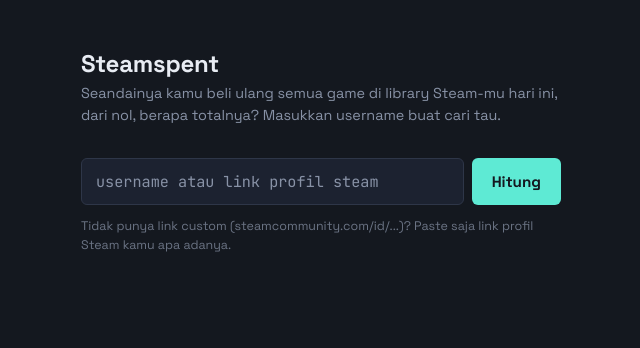
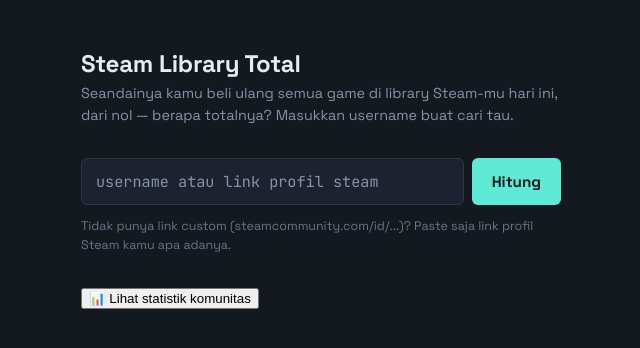
Before and after one commit to anubluskrin/SteamSpent, a React (Vite) app in the folder frontend/: page / in a window 1280 px wide. Shown: the top 348 px of the page, without its empty margins (319-959 px from the left). Built offline with nearby package versions, Linux system fonts and the light colour scheme; no server answers.

Commit message:
update app.jsx

```diff
--- a/frontend/src/App.jsx
+++ b/frontend/src/App.jsx
@@ -2,12 +2,14 @@
 import SearchForm from "./components/SearchForm.jsx";
 import Receipt from "./components/Receipt.jsx";
 import LoadingReceipt from "./components/LoadingReceipt.jsx";
+import StatsPanel from "./components/StatsPanel.jsx";
 import { calculateLibraryPrice } from "./services/api.js";
 
 export default function App() {
   const [result, setResult] = useState(null);
   const [error, setError] = useState(null);
   const [isLoading, setIsLoading] = useState(false);
+  const [showStats, setShowStats] = useState(false);
 
   async function handleSearch(username) {
     setIsLoading(true);
@@ -26,10 +28,10 @@
 
   return (
     <div className="app">
-      <h1 className="app__title">Steamspent</h1>
+      <h1 className="app__title">Steam Library Total</h1>
       <p className="app__subtitle">
         Seandainya kamu beli ulang semua game di library Steam-mu hari ini,
-        dari nol, berapa totalnya? Masukkan username buat cari tau.
+        dari nol — berapa totalnya? Masukkan username buat cari tau.
       </p>
 
       <SearchForm onSearch={handleSearch} isLoading={isLoading} />
@@ -58,6 +60,17 @@
       )}
 
       {result && !isLoading && <Receipt result={result} />}
+
+      {!showStats && (
+        <button
+          className="app__stats-trigger"
+          onClick={() => setShowStats(true)}
+        >
+          📊 Lihat statistik komunitas
+        </button>
+      )}
+
+      {showStats && <StatsPanel onClose={() => setShowStats(false)} />}
     </div>
   );
 }
```
